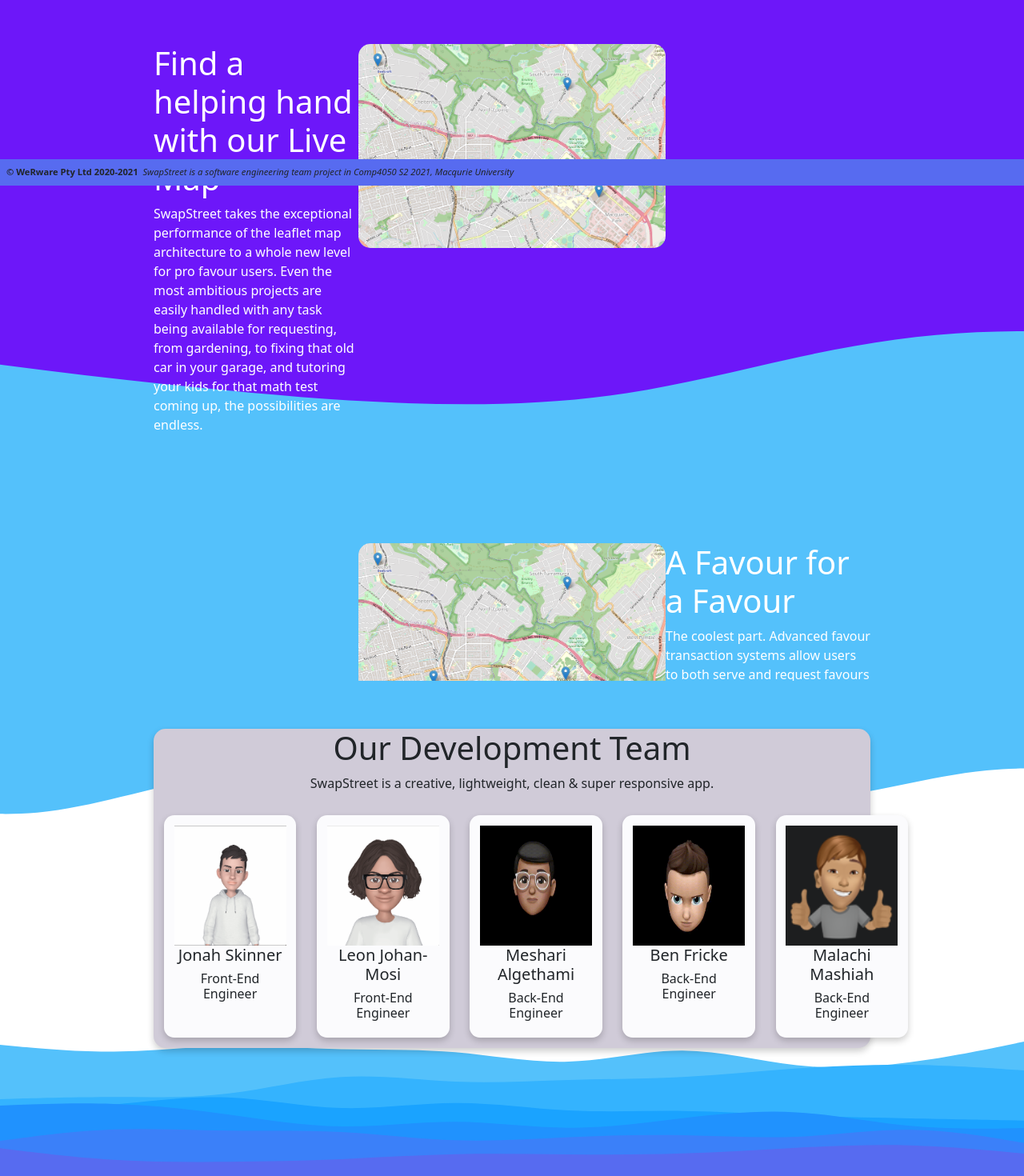
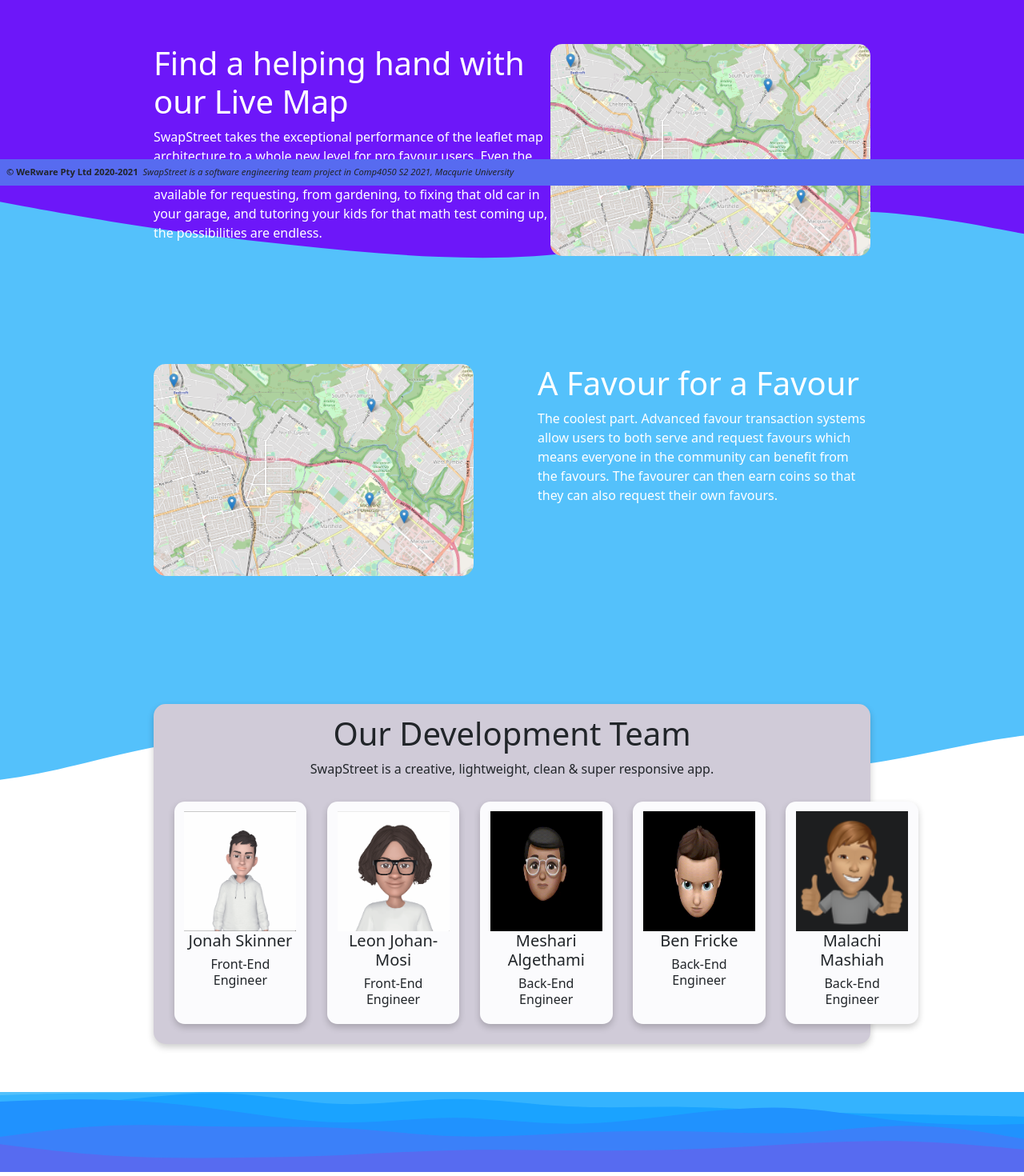
Before and after one commit to meshari-Git/COMP4050, a React (Create React App) app: page /splash in a window 1280 px wide. Shown: the part 568-2038 px from the top of the page at 80% size. Built offline with nearby package versions, Linux system fonts and the light colour scheme; no server answers.

Commit message:
Added Responsiveness

```diff
--- a/src/assets/sass/pages/splash/splash.scss
+++ b/src/assets/sass/pages/splash/splash.scss
@@ -14,6 +14,9 @@
   flex-direction: column;
   min-height: 400px;
   padding: 60px 15vw;
+  @media (min-width: 1500px) {
+    padding-top: 0px;
+  }
 }
 
 .spacer {
@@ -58,6 +61,7 @@
 .layer3 {
   background-image: url("../../../img/splash/light-blue-purpleWave.svg");
   color: $white;
+  align-content: space-between;
 }
 
 .left-content {
@@ -67,50 +71,53 @@
 
 .left-text {
   @media (min-width: 400px) {
-    width: 80vw;
+    max-width: 100vw;
   }
   @media (min-width: 1070px) {
-    width: 20vw;
+    max-width: 700px;
   }
 }
 
 .map-img img {
-  width: 80vw;
   border-radius: 15px;
   padding-right: 0px;
-  @media (max-width: 500px) {
+  @media (max-width: 899px) {
     display: none;
   }
-  @media (min-width: 501px) {
-    width: 80vw;
-  }
-  @media (min-width: 1070px) {
-    width: 30vw;
+
+  @media (min-width: 900px) {
+    max-width: 400px;
   }
 }
 
 .right-content {
   display: flex;
   flex-direction: row-reverse;
+
+  @media (max-width: 800px) {
+    flex-direction: row;
+  }
 }
 
 .right-text {
   @media (min-width: 400px) {
-    width: 80vw;
+    max-width: 100vw;
   }
   @media (min-width: 1070px) {
-    width: 20vw;
+    padding-left: 5em;
+    max-width: 700px;
   }
 }
 
 .map-img-left img {
-  width: 80vw;
   border-radius: 0px;
   padding-right: 15px;
-  @media (min-width: 400px) {
-    width: 80vw;
+  margin-right: 10em;
+  @media (max-width: 899px) {
+    display: none;
+
   }
-  @media (min-width: 1070px) {
+  @media (min-width: 900px) {
     width: 30vw;
   }
 }
@@ -118,9 +125,7 @@
 .light-blue {
   background-color: $light-blue;
   color: $white;
-  @media (min-width: 1070px) {
-    margin-bottom: -200px;
-  }
+
 }
 
 .layer4 {
@@ -131,19 +136,24 @@
 }
 .layer5 {
   background-image: url("../../../img/splash/bottom-wave.svg");
+  z-index: -1;
 }
 .devteam-profiles {
   background-color: $smoke;
+  padding: 1vw;
   border-radius: 15px;
   text-align: center;
   box-shadow: 0 4px 8px 0 rgba(0, 0, 0, 0.2);
-  z-index: 1;
-  @media only screen and (max-width: 500px) {
-    height: 200vh;
+  @media only screen and (min-width: 500px) {
+    margin-top: 2vw;
     flex-wrap: wrap;
   }
 
-  @media only screen and (max-width: 1385px) {
+  @media only screen and (min-width: 1385px) {
+    margin-top: 5vw;
+  }
+  @media (min-width: 1500px) {
+    margin-top: 5vw;
   }
 }
 .gifs {
@@ -157,6 +167,9 @@
     transition: 0.3s;
     flex-direction: column;
     background-color: $profile-white;
+    @media (max-width: 1199px) {
+      flex-direction: row;
+    }
   }
 
   img {
@@ -164,16 +177,23 @@
     height: 150px;
   }
 
+  @media (max-width: 1199px) {
+    flex-wrap: wrap;
+  }
+  @media (min-width: 1200px) {
+    flex-wrap: nowrap;
+  }
 }
 
-.profile:hover .static {
-  box-shadow: 0 8px 16px 0 rgba(0, 0, 0, 0.2);
-  opacity: 0;
+.profile:hover {
+  box-shadow: 0 0px 12px 3px rgba(0, 0, 0, 0.2);
+  .static {
+    opacity: 0;
+  }
 }
 .static {
   position: absolute;
   background: white;
-  margin-bottom: 5vw;
 }
 
 .static:hover {
--- a/src/views/SplashPage.js
+++ b/src/views/SplashPage.js
@@ -91,7 +91,7 @@
                 <img
                   class="static"
                   src={JonahStatic}
-                  alt="One frame of Leon's Gif"
+                  alt="One frame of Jonah's Gif"
                 />
                 <img
                   class="active"
@@ -125,7 +125,7 @@
                 <img
                   class="static"
                   src={MeshStatic}
-                  alt="One frame of Leon's Gif"
+                  alt="One frame of Meshari's Gif"
                 />
                 <img
                   class="active"
@@ -144,7 +144,7 @@
                 <img
                   class="static"
                   src={BenStatic}
-                  alt="One frame of Leon's Gif"
+                  alt="One frame of Ben's Gif"
                 />
                 <img class="active" src={Ben} alt="animating Ben bit emoji" />
               </div>
@@ -158,7 +158,7 @@
                 <img
                   class="active"
                   src={Malachi}
-                  alt="animating Malachi bit emoji"
+                  alt="Malachi bit emoji"
                 />
               </div>
               <div>
```
